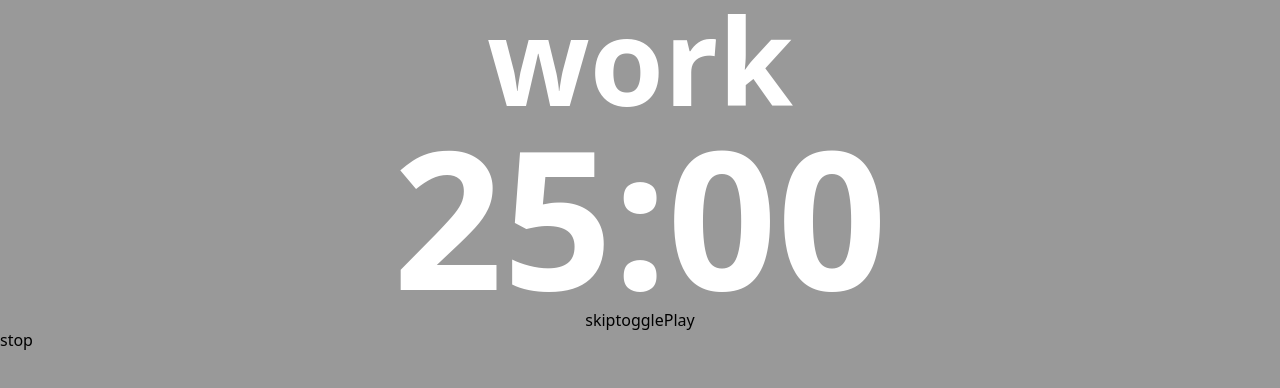
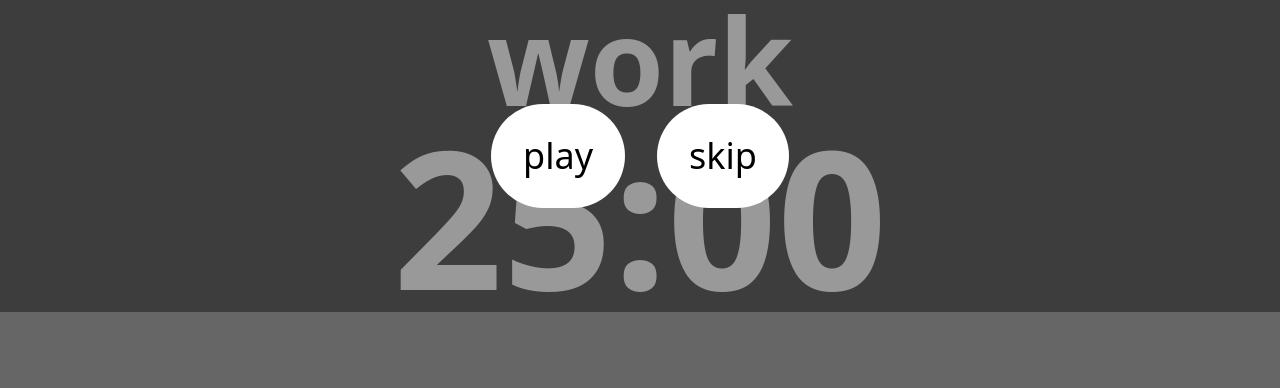
Before and after one commit to miyaoka/obs-pomo, a Vue app: page / in a window 1280 px wide. Shown: the top 388 px of the page. Built offline with nearby package versions, Linux system fonts and the light colour scheme; the HTML template or start-up script is replaced by a standard one.

Commit message:
制御ボタンをホバー時に表示

```diff
--- a/src/App.vue
+++ b/src/App.vue
@@ -8,6 +8,6 @@ import ThePomo from "./components/ThePomo.vue";
 
 <style>
 body {
-  background: #999;
+  background-color: #666;
 }
 </style>
--- a/src/components/ThePomo.vue
+++ b/src/components/ThePomo.vue
@@ -56,11 +56,8 @@ const currentLabel = computed(() => {
 </script>
 
 <template>
-  <audio src="/audio/weather_tomorrow.mp3" ref="closing" />
-  <audio src="/audio/日常系アニメ風ジングル.mp3" ref="opening" />
   <div
-    class="container flex flex-col select-none leading-none items-center"
-    @click="togglePlay"
+    class="container relative flex flex-col select-none leading-none items-center"
   >
     <div class="currentMode text-[120px] text-white font-bold">
       {{ currentLabel }}
@@ -68,13 +65,20 @@ const currentLabel = computed(() => {
     <div class="timeLeft text-[192px] text-white font-bold">
       {{ formedTime }}
     </div>
-    <div class="control">
-      <button @click="playNext">skip</button>
-      <button @click="togglePlay">togglePlay</button>
+    <div
+      class="control absolute inset-0 flex items-center justify-center gap-8 bg-[rgba(0,0,0,.4)] opacity-0 hover:opacity-100"
+    >
+      <button @click="togglePlay" class="p-8 bg-white rounded-full text-4xl">
+        {{ isPlaying ? "stop" : "play" }}
+      </button>
+      <button @click="playNext" class="p-8 bg-white rounded-full text-4xl">
+        skip
+      </button>
     </div>
   </div>
-  <div>{{ isPlaying ? "playing" : "stop" }}</div>
-  <!-- <button @click="playToggle">play/stop</button> -->
+
+  <audio src="/audio/weather_tomorrow.mp3" ref="closing" />
+  <audio src="/audio/日常系アニメ風ジングル.mp3" ref="opening" />
 </template>
 
 <style scoped></style>
```
